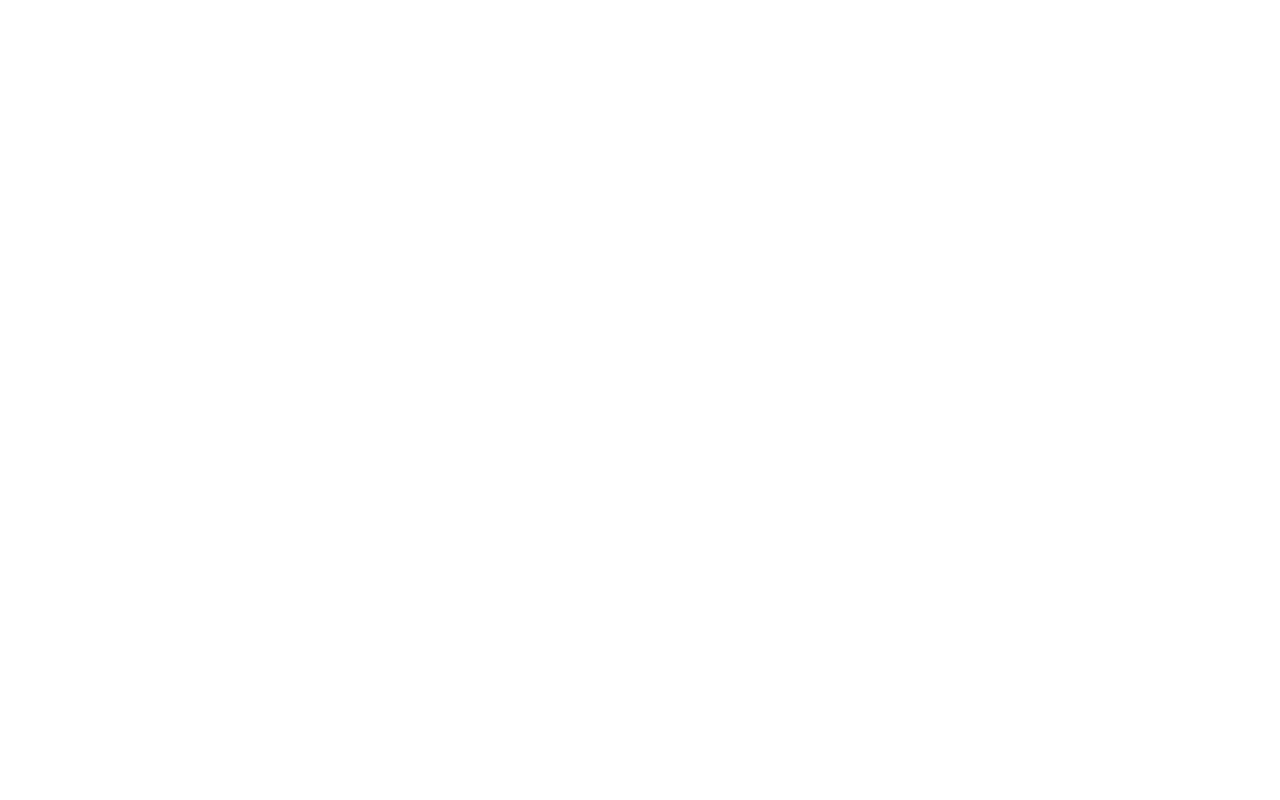
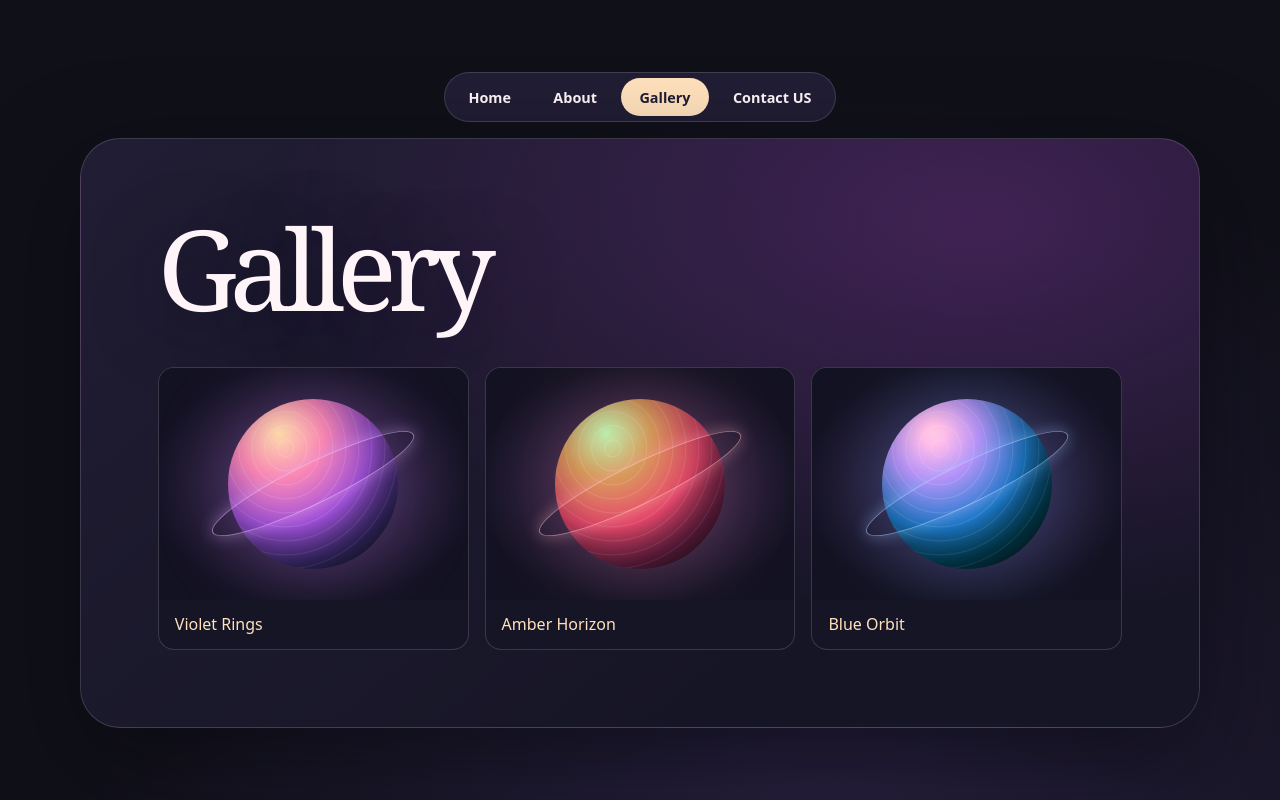
Before and after one commit to Sushilkumar1974/Project-1, a plain HTML site: page Gallery.html in a window 1280 px wide. Drawn offline with Linux system fonts and the light colour scheme.

Commit message:
Added Gallery Page and it's link in all pages

```diff
--- a/Gallery.html
+++ b/Gallery.html
@@ -0,0 +1,37 @@
+<!doctype html>
+<html lang="en">
+<head>
+  <meta charset="utf-8">
+  <meta name="viewport" content="width=device-width, initial-scale=1">
+  <meta name="theme-color" content="#101019">
+  <title>Gallery | Hello, World!</title>
+  <link rel="stylesheet" href="styles.css">
+</head>
+<body>
+  <nav class="site-nav" aria-label="Main navigation">
+    <a href="index.html">Home</a>
+    <a href="about.html">About</a>
+    <a href="Gallery.html" aria-current="page">Gallery</a>
+    <a href="contact.html">Contact US</a>
+  </nav>
+  <main class="gallery-page">
+    <div class="page-copy">
+      <h1>Gallery</h1>
+    </div>
+    <div class="gallery-grid">
+      <figure>
+        <div class="gallery-art" aria-hidden="true"><div class="orb"></div></div>
+        <figcaption>Violet Rings</figcaption>
+      </figure>
+      <figure>
+        <div class="gallery-art gallery-art--amber" aria-hidden="true"><div class="orb"></div></div>
+        <figcaption>Amber Horizon</figcaption>
+      </figure>
+      <figure>
+        <div class="gallery-art gallery-art--blue" aria-hidden="true"><div class="orb"></div></div>
+        <figcaption>Blue Orbit</figcaption>
+      </figure>
+    </div>
+  </main>
+</body>
+</html>
--- a/styles.css
+++ b/styles.css
@@ -81,6 +81,7 @@ h1 span { display: block; color: #ffe1bd; font-style: italic; }
 .site-nav {
   display: flex;
   flex-wrap: wrap;
+  justify-content: center;
   gap: .35rem;
   padding: .3rem;
   border: 1px solid #ffffff26;
@@ -139,3 +140,47 @@ a:focus-visible {
 .page-link, .contact-address { color: #ffe1bd; }
 .page-link { text-underline-offset: .25em; }
 .contact-address small { color: #fff4f8; }
+
+.gallery-page {
+  align-content: center;
+  gap: clamp(1.5rem, 4vw, 3rem);
+}
+
+.gallery-grid {
+  display: grid;
+  grid-template-columns: repeat(auto-fit, minmax(min(100%, 13rem), 1fr));
+  gap: 1rem;
+}
+
+.gallery-grid figure {
+  margin: 0;
+  overflow: hidden;
+  border: 1px solid #ffffff26;
+  border-radius: 1rem;
+  background: #161525;
+}
+
+.gallery-art {
+  position: relative;
+  isolation: isolate;
+  display: grid;
+  place-items: center;
+  aspect-ratio: 4 / 3;
+  overflow: hidden;
+  background: radial-gradient(ellipse at center, #44305f, #131222 75%);
+}
+
+.gallery-art .orb {
+  position: relative;
+  inset: auto;
+  width: 55%;
+  animation: none;
+}
+
+.gallery-art--amber .orb { filter: hue-rotate(65deg); }
+.gallery-art--blue .orb { filter: hue-rotate(-65deg); }
+
+.gallery-grid figcaption {
+  padding: .85rem 1rem;
+  color: #ffe1bd;
+}
```
Also changed, not shown: about.html (+1 -0 lines), contact.html (+1 -0 lines), index.html (+1 -0 lines).
